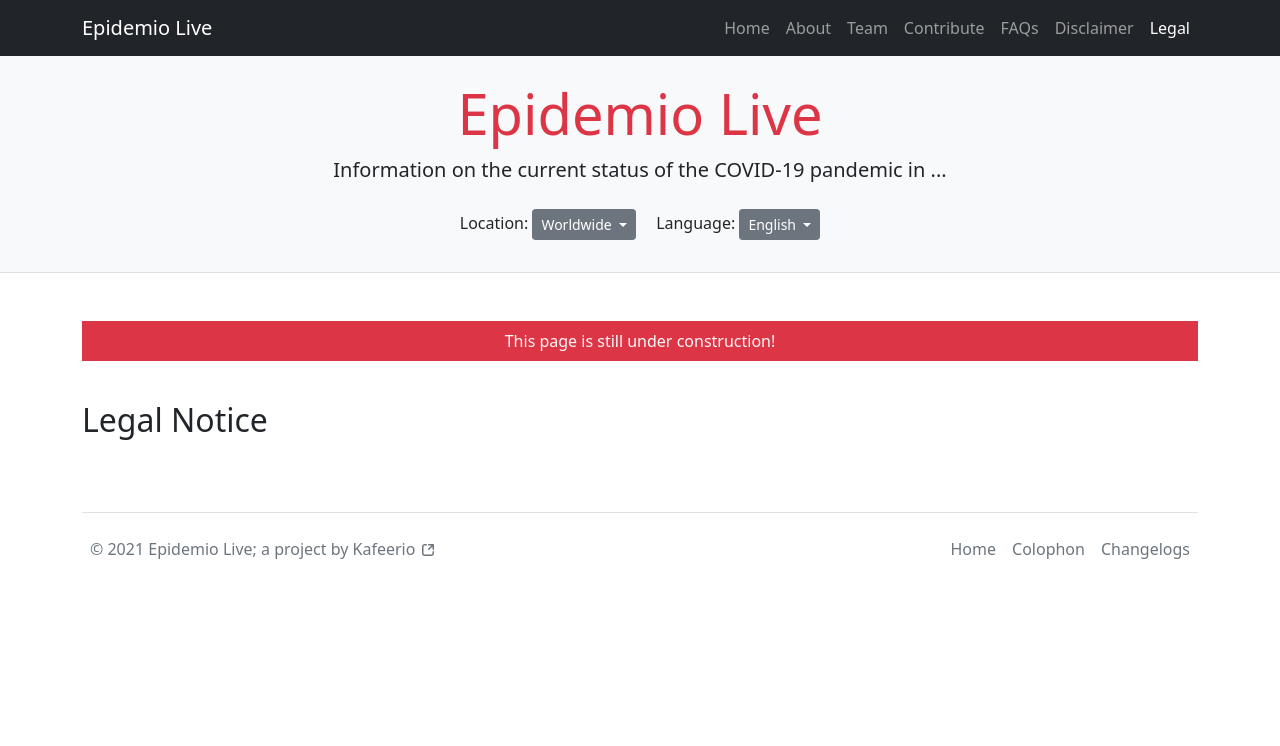
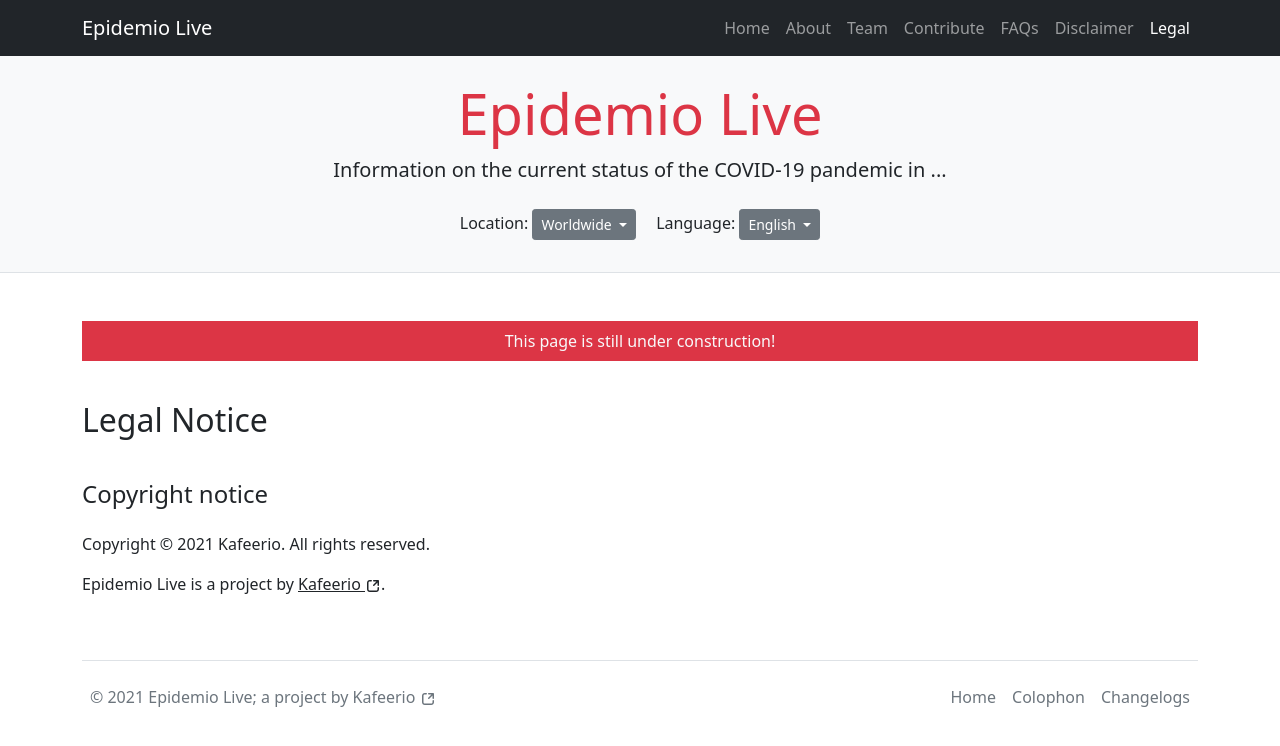
Before and after one commit to kafeerio/epidemio.live, a plain HTML site: page docs/legal.html in a window 1280 px wide. Drawn offline with nearby package versions, Linux system fonts and the light colour scheme.

Commit message:
Add copyright section to legal page

```diff
--- a/docs/legal.html
+++ b/docs/legal.html
@@ -62,6 +62,12 @@
         <div class="container">
           <p class="mb-4 py-2 text-center text-light bg-danger">This page is still under construction!</p>
           <h2 class="py-3">Legal Notice</h2>
+          <section id="copyright">
+            <h3 class="py-3 h4">Copyright notice</h3>
+            <p>Copyright &copy; 2021 Kafeerio. All rights reserved.</p>
+            <p>Epidemio Live is a project by <a href="https://kafeerio.org" class="link-dark" target="_blank">Kafeerio
+              <svg class="bi" width="16" height="16" role="img" fill="currentColor" aria-label="External link"><use xlink:href="#externalLink"/></svg></a>.</p>
+          </section>
         </div>
       </article>
     </main>
```
